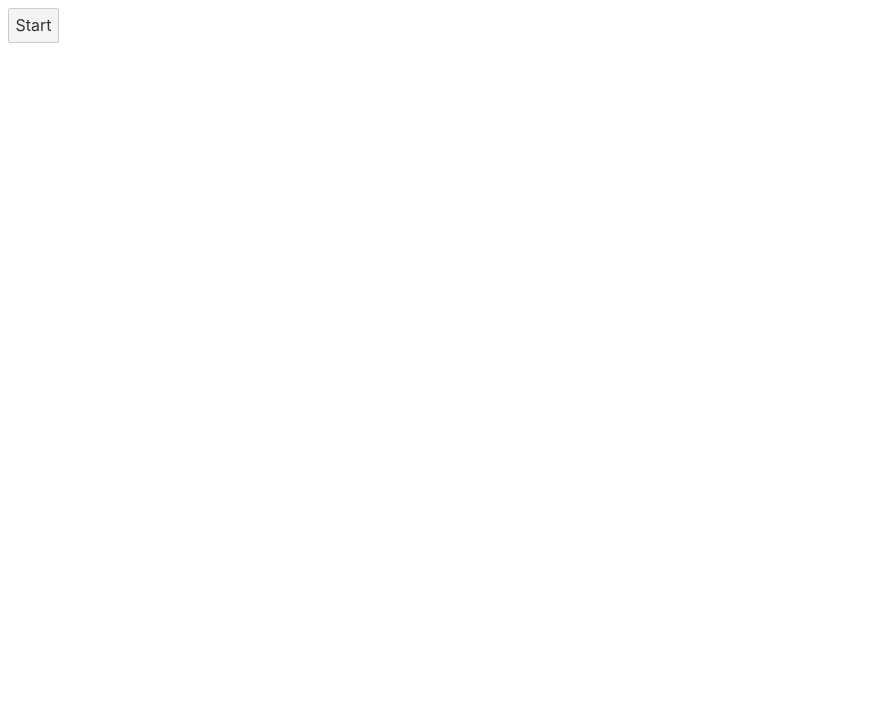
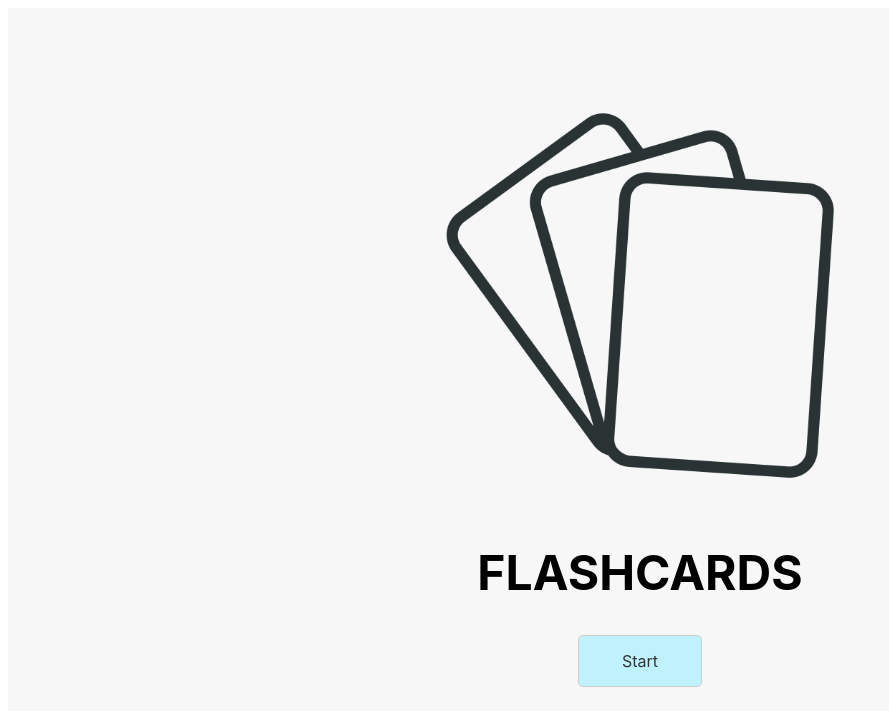
Before and after one commit to zou-simon/flashcards, a Svelte app: page / in a window 1280 px wide. Shown: the top 726 px of the page, without its empty margins (0-889 px from the left). Built offline with nearby package versions, Linux system fonts and the light colour scheme.

Commit message:
Add style on home page

```diff
--- a/src/App.svelte
+++ b/src/App.svelte
@@ -1,13 +1,51 @@
 <script>
-	import Flashcards from './Flashcards.svelte';
+	export let src = './flashcard-clipart.png';
+	import Flashcards from "./Flashcards.svelte";
 
 	let start = false;
 </script>
 
 <main>
+	<img {src} alt="Logo" >
+	<h1>Flashcards</h1>
 	{#if start}
-	<Flashcards />
+		<Flashcards />
 	{:else}
-	<button on:click={() => start = true}>Start</button>
+		<button on:click={() => (start = true)}>Start</button>
 	{/if}
 </main>
+
+<style>
+	main {
+		text-align: center;
+		padding: 1em;
+		max-width: 240px;
+		margin: 0 auto;
+		background-color: #f7f7f7;
+	}
+
+	img {
+		width: 50%;
+		padding: 0px;
+		margin-top: 60px;
+	}
+	h1 {
+		color: black;
+		text-transform: uppercase;
+		font-size: 3em;
+	}
+
+	button {
+		width: 10%;
+		padding: 15px;
+		border: 1px solid #ccc;
+		border-radius: 5px;
+		background-color: #c0f2fd;
+	}
+
+	@media (min-width: 640px) {
+		main {
+			max-width: none;
+		}
+	}
+</style>
```
Also changed, not shown: public/flashcard-clipart.png (added).
